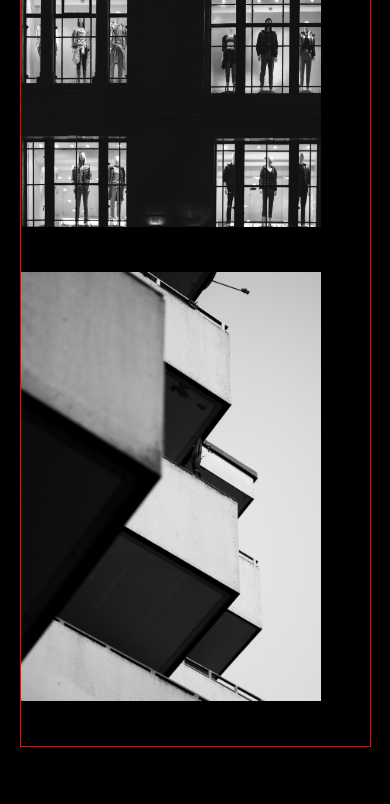
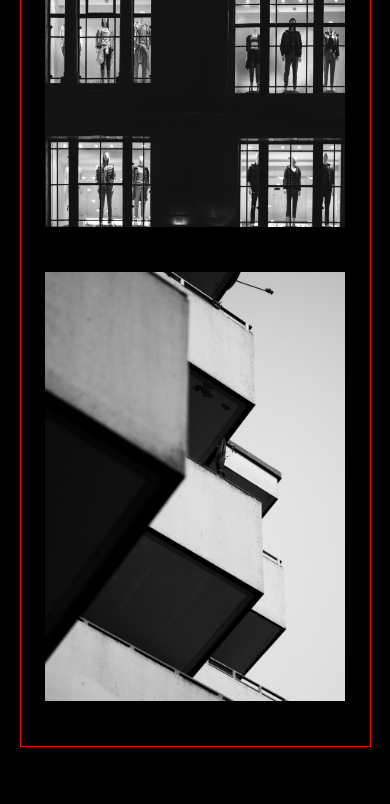
Before and after one commit to frivolousvision/companyproject, a plain HTML site: page index.html in a window 390 px wide. Shown: the part 1660-2464 px from the top of the page. Drawn offline with Linux system fonts and the light colour scheme; a web font is replaced by a local one.

Commit message:
added align-items:center to .gallery-1 and .gallery-2

```diff
--- a/style.css
+++ b/style.css
@@ -133,6 +133,7 @@
     display: flex;
     flex-direction: column;
     text-align: center;
+    align-items: center;
 
 }
 .products-title {
@@ -149,6 +150,7 @@
     margin: 1.5rem auto;
     flex-wrap: wrap;
     justify-content: space-evenly;
+    align-content: center;
     border: 1px solid red;
 }
 .gallery-box {
@@ -164,7 +166,6 @@
 .gallery-2 {
     display: flex;
     margin: 2rem auto;
-
     flex-wrap: wrap;
     justify-content: space-evenly;
 
@@ -186,7 +187,7 @@
     max-width: 20rem;
 }
 
-@media only screen and (max-width: 480px) {
+@media only screen and (max-width: 500px) {
 
     .grid {
         grid-template-rows: repeat(18, minmax(50px, 200px));
@@ -250,6 +251,7 @@
         margin-top: 1.5rem;
         flex-wrap: nowrap;
         align-content: center;
+        align-items: center;
         justify-content: space-evenly;
 
     }
@@ -260,6 +262,7 @@
         margin-top: 1.5rem;
         flex-wrap: nowrap;
         align-content: center;
+        align-items: center;
         justify-content: space-evenly;
 
     }
```
